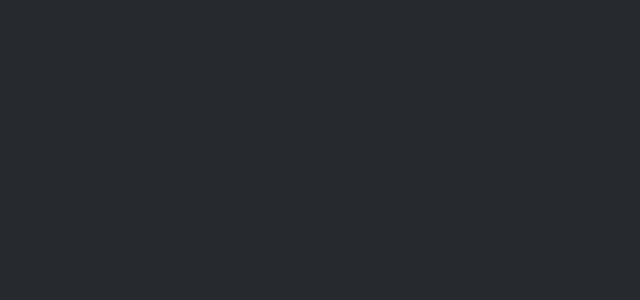
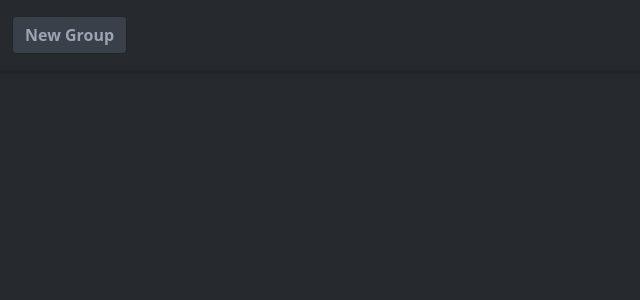
Before and after one commit to BenjaminNewitt/atct, a Vue app: page / in a window 1280 px wide. Shown: the top 300 px of the page, without its empty margins (0-640 px from the left). Built offline with nearby package versions, Linux system fonts and the light colour scheme.

Commit message:
sets up forEach actorGroup component

```diff
--- a/src/components/ActorGroup.vue
+++ b/src/components/ActorGroup.vue
@@ -1,11 +1,12 @@
 <template>
-  <div id="ActorGroup" class="col-4">
+  <div id="ActorGroup" class="col-3 border border-dark border-2">
 <!-- col-4 seems like a good size for now, will need to check overflow -->
   </div>
 </template>
 
 <script>
 export default {
-  name: 'ActorGroup'
+  name: 'ActorGroup',
+  props: ["actorGroupData"]
 }
 </script>
--- a/src/components/Toolbar.vue
+++ b/src/components/Toolbar.vue
@@ -1,5 +1,6 @@
 <template>
-  <div id="Toolbar" class="col-12">
+  <div id="Toolbar" class="col-12 py-3 border-bottom border-4 border-dark">
+    <button class="btn btn-ice fw-bold border border-dark" @click="createNewActorGroup()">New Group</button>
     <!-- will take up top part of window all the way across -->
   </div>
 </template>
@@ -11,8 +12,10 @@
   methods: {
     createNewActorGroup () {
       let newActorGroup = {};
-      newActorGroup.id = nanoid();
-      newActorGroup.actorInstances = [];
+      newActorGroup._id = nanoid();
+      newActorGroup.title = "";
+      newActorGroup.notes = "";
+      this.$store.dispatch("addActorGroup", newActorGroup)
     }
   }
 }
--- a/src/views/Home.vue
+++ b/src/views/Home.vue
@@ -1,15 +1,15 @@
 <template>
-  <div class="home container-fluid">
+  <div class="home container-fluid bg-ice">
     <div class="row">
       <!-- toolbar component -->
       <Toolbar />
     </div>
     <div class="row">
       <!-- give a little space -->
-      <div class="col-11 mx-auto">
+      <div class="col-10 mx-auto">
         <div class="row">
           <!-- array of actorGroups components -->
-          <ActorGroup />
+          <ActorGroup v-for="actorGroup in actorGroups" :key="actorGroup._id" :actorGroupData="actorGroup"></ActorGroup>
         </div>
       </div>
     </div>
@@ -23,5 +23,10 @@
 export default {
   name: "Home",
   components: { ActorGroup, Toolbar },
+  computed: {
+    actorGroups() {
+      return this.$store.state.actorGroups;
+    }
+  }
 };
 </script>
```
